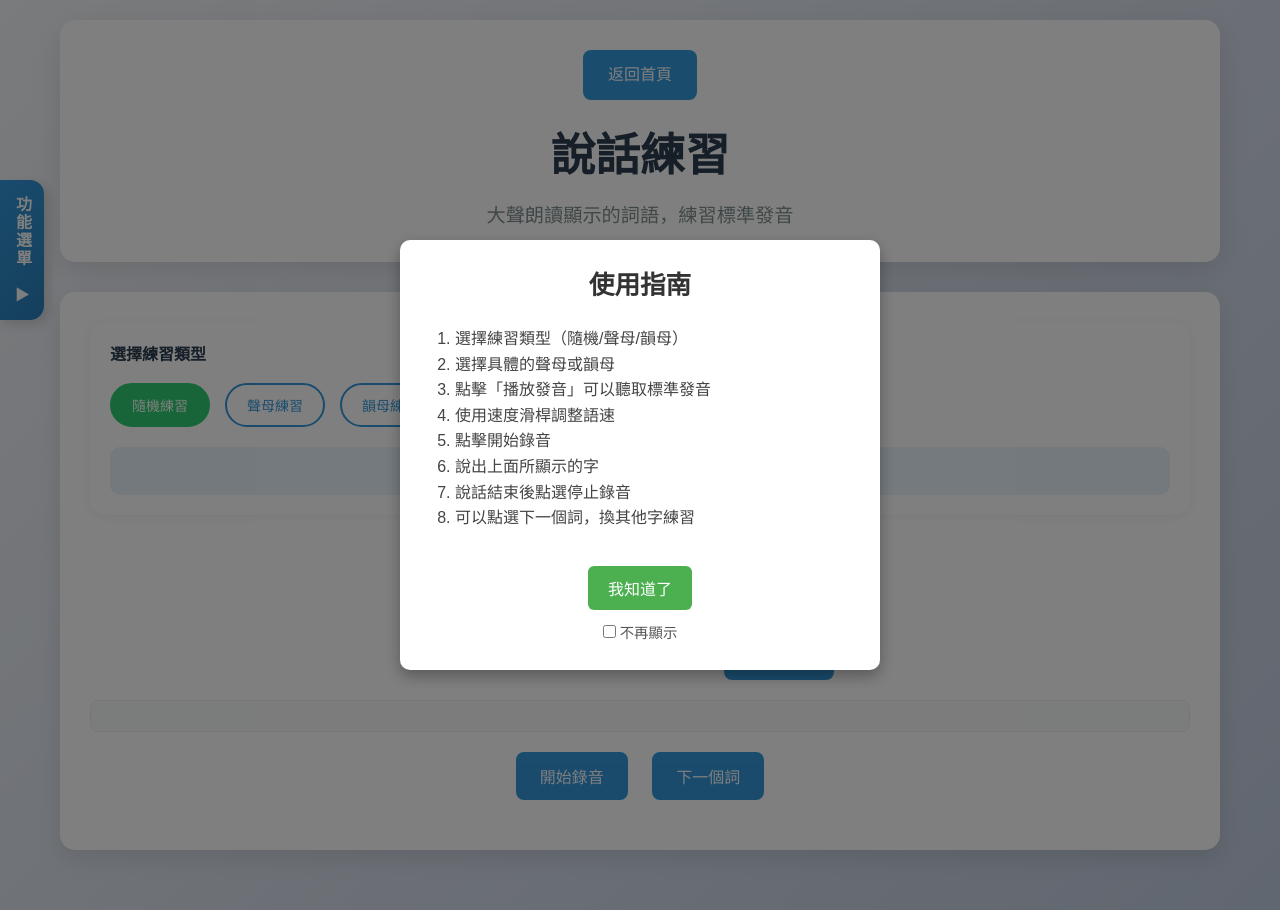
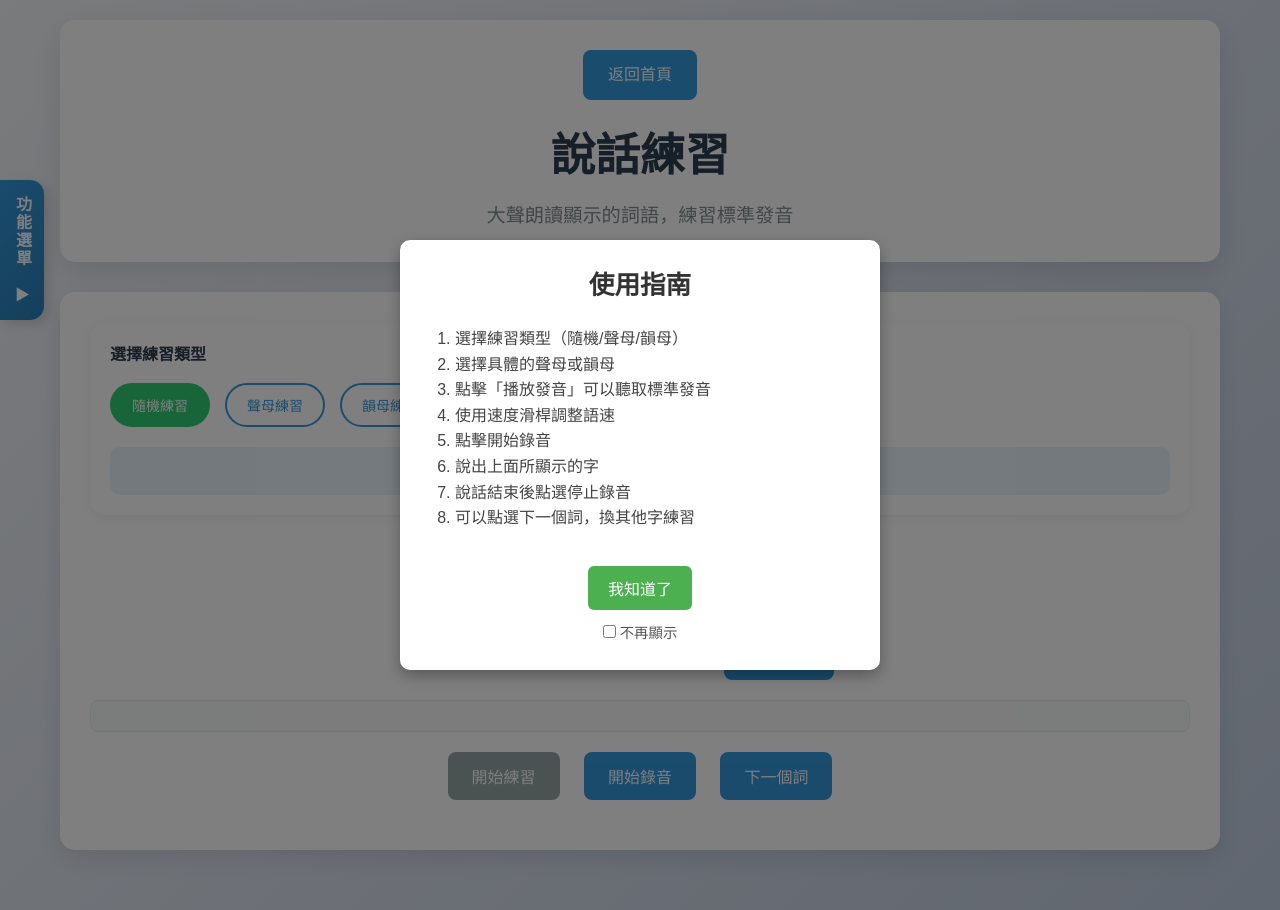
Before and after one commit to poooooo555/FFFFFFYP, a Flask app: page /speaking in a window 1280 px wide. Run offline with Flask 3, Linux system fonts and the light colour scheme; data that the repository does not hold is empty.

Commit message:
Fix: the

```diff
--- a/templates/speaking.html
+++ b/templates/speaking.html
@@ -176,6 +176,7 @@
             </div>
 
             <div class="controls">
+                <button onclick="startPractice()" id="startBtn">開始練習</button>
                 <button onclick="toggleRecording()" id="recordBtn" disabled>開始錄音</button>
                 <button onclick="nextWord()" id="nextBtn" disabled>下一個詞</button>
             </div>
```
